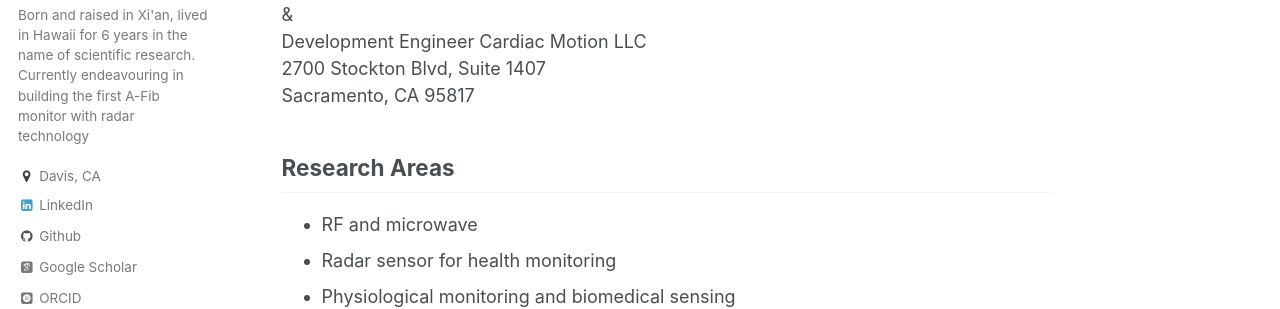
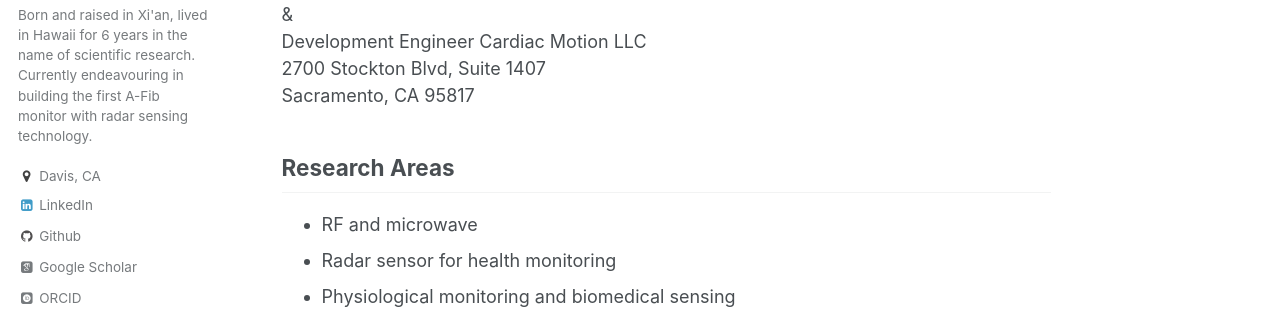
Before and after one commit to x-mengao/x-mengao.github.io, a Jekyll site: the page built from _pages/about.md, in a window 1280 px wide. Shown: the part 335-644 px from the top of the page. Built offline with Jekyll 4.4.1, drawn with Linux system fonts in a browser that asks for light colours; some web fonts are replaced.

Commit message:
Update _config.yml

```diff
--- a/_config.yml
+++ b/_config.yml
@@ -80,7 +80,7 @@ analytics:
 author:
   name             : "Xiaomeng Gao"
   avatar           : "profile_resized.png"
-  bio              : "Born and raised in Xi'an, lived in Hawaii for 6 years in the name of scientific research. Currently endeavouring in building the first A-Fib monitor with radar technology"
+  bio              : "Born and raised in Xi'an, lived in Hawaii for 6 years in the name of scientific research. Currently endeavouring in building the first A-Fib monitor with radar sensing technology."
   location         : "Davis, CA"
   employer         :
   googlescholar    : "https://scholar.google.com/citations?user=ev56Ug0AAAAJ&hl=en"
```
